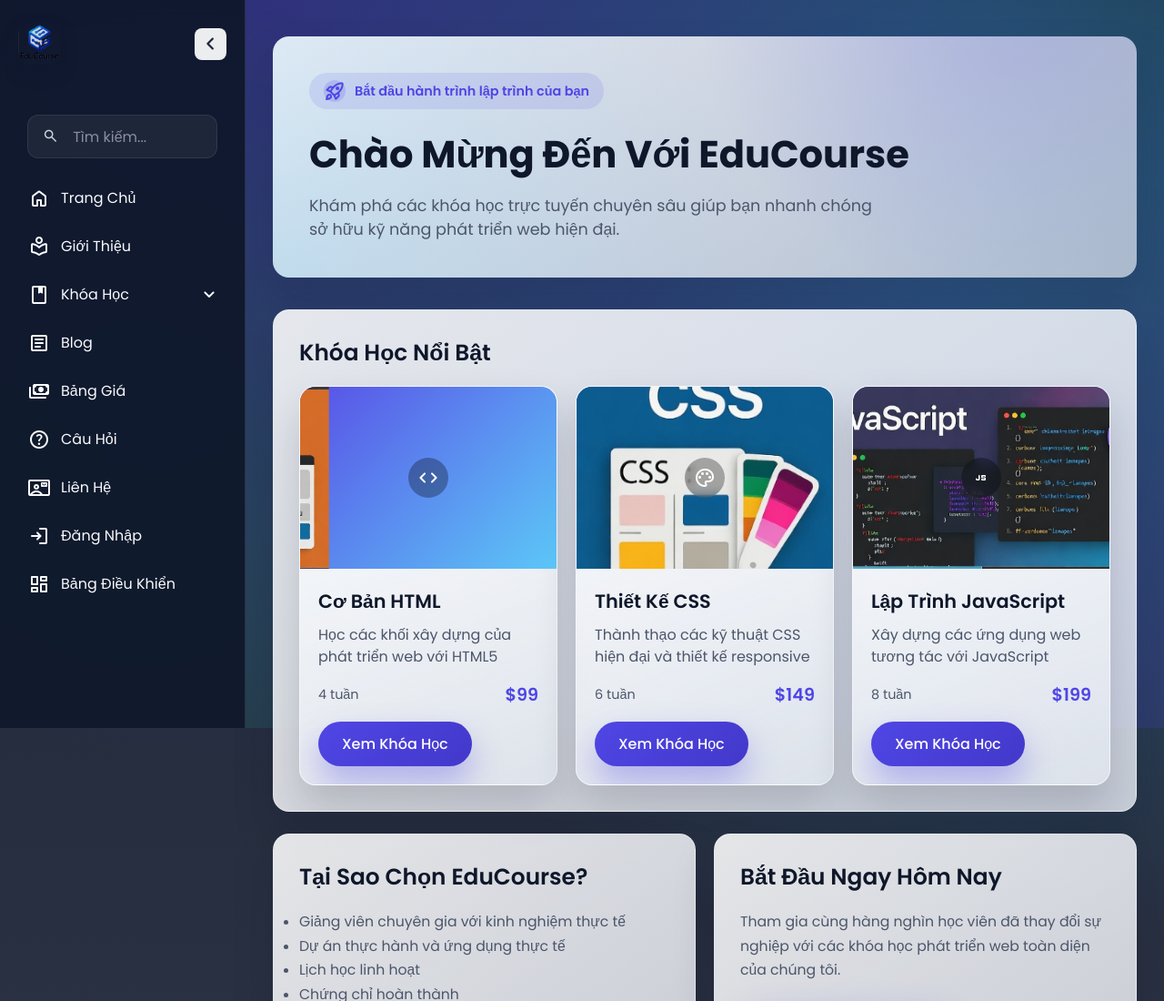
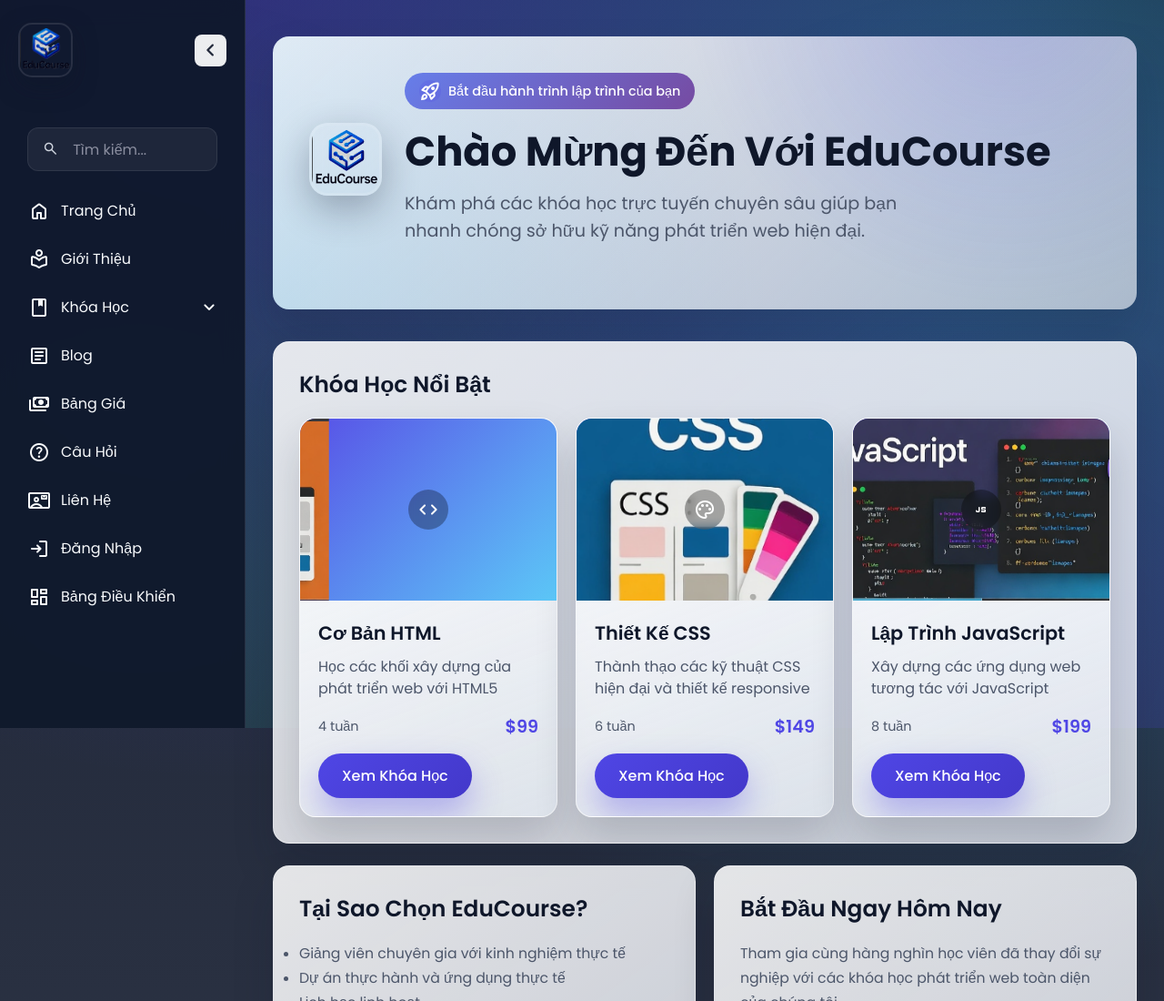
Before and after one commit to Quyen0810/GI-I-PH-P-CODE-THE-ROOTS, a plain HTML site: page index.html in a window 1280 px wide. Shown: the top 1100 px of the page at 91% size. Drawn offline with nearby package versions, Linux system fonts and the light colour scheme.

Commit message:
Enlarge and enhance logo with improved styling and animations

```diff
--- a/css/style.css
+++ b/css/style.css
@@ -67,12 +67,71 @@ body::before {
   justify-content: space-between;
 }
 .sidebar-header .header-logo img {
-  width: 46px;
-  height: 46px;
+  width: 60px;
+  height: 60px;
   display: block;
   object-fit: contain;
-  border-radius: 12px;
-  box-shadow: 0 8px 18px rgba(15, 23, 42, 0.4);
+  border-radius: 15px;
+  box-shadow: 0 10px 25px rgba(15, 23, 42, 0.5);
+  transition: all 0.3s ease;
+  border: 2px solid rgba(255, 255, 255, 0.1);
+}
+
+/* Main Logo Styles */
+.header-brand {
+  display: flex;
+  align-items: center;
+  gap: 25px;
+  margin-bottom: 30px;
+}
+
+.main-logo {
+  width: 80px;
+  height: 80px;
+  object-fit: contain;
+  border-radius: 20px;
+  box-shadow: 0 15px 40px rgba(15, 23, 42, 0.3);
+  border: 3px solid rgba(255, 255, 255, 0.1);
+  transition: all 0.4s ease;
+  background: linear-gradient(135deg, rgba(255, 255, 255, 0.1), rgba(255, 255, 255, 0.05));
+  backdrop-filter: blur(10px);
+}
+
+.main-logo:hover {
+  transform: scale(1.08) rotate(5deg);
+  box-shadow: 0 20px 50px rgba(15, 23, 42, 0.4);
+}
+
+.brand-text {
+  flex: 1;
+}
+
+.brand-text .section-badge {
+  display: inline-flex;
+  align-items: center;
+  gap: 8px;
+  background: linear-gradient(135deg, #667eea, #764ba2);
+  color: white;
+  padding: 8px 16px;
+  border-radius: 25px;
+  font-size: 0.9rem;
+  font-weight: 500;
+  margin-bottom: 20px;
+}
+
+.brand-text .page-title {
+  font-size: 2.8rem;
+  font-weight: 800;
+  color: var(--text-primary);
+  margin-bottom: 15px;
+  line-height: 1.2;
+}
+
+.brand-text .page-subtitle {
+  font-size: 1.2rem;
+  color: var(--text-secondary);
+  line-height: 1.6;
+  max-width: 600px;
 }
 .sidebar-header .sidebar-toggler,
 .sidebar-menu-button {
@@ -860,4 +919,30 @@ body::before {
     .grid-4 {
         grid-template-columns: 1fr;
     }
+
+    /* Mobile Logo Adjustments */
+    .header-brand {
+        flex-direction: column;
+        text-align: center;
+        gap: 20px;
+    }
+
+    .main-logo {
+        width: 70px;
+        height: 70px;
+    }
+
+    .brand-text .page-title {
+        font-size: 2.2rem;
+    }
+
+    .brand-text .page-subtitle {
+        font-size: 1.1rem;
+    }
+
+    /* Sidebar Logo Mobile */
+    .sidebar-header .header-logo img {
+        width: 50px;
+        height: 50px;
+    }
 }
--- a/index.html
+++ b/index.html
@@ -135,12 +135,17 @@
         <div class="content-container">
             <!-- Phần giới thiệu chính -->
             <div class="page-header">
+                <div class="header-brand">
+                    <img src="1.png" alt="EduCourse Logo" class="main-logo">
+                    <div class="brand-text">
                         <span class="section-badge">
                             <span class="material-symbols-rounded">rocket_launch</span>
                             Bắt đầu hành trình lập trình của bạn
                         </span>
                         <h1 class="page-title">Chào Mừng Đến Với EduCourse</h1>
                         <p class="page-subtitle">Khám phá các khóa học trực tuyến chuyên sâu giúp bạn nhanh chóng sở hữu kỹ năng phát triển web hiện đại.</p>
+                    </div>
+                </div>
             </div>
 
             <!-- Khóa học nổi bật -->
```
Also changed, not shown: blog.html (+3 -0 lines), courses.html (+1 -0 lines), dashboard.html (+3 -0 lines), pricing.html (+5 -1 lines), 7.jpg (added), bao-mat-website.jpg (added), restful-api.jpg (added), ux-ui-la-gi-cong-viec-cua-mot-ux-designer.png (added). Lines whose indentation alone changed are shown as unchanged.
